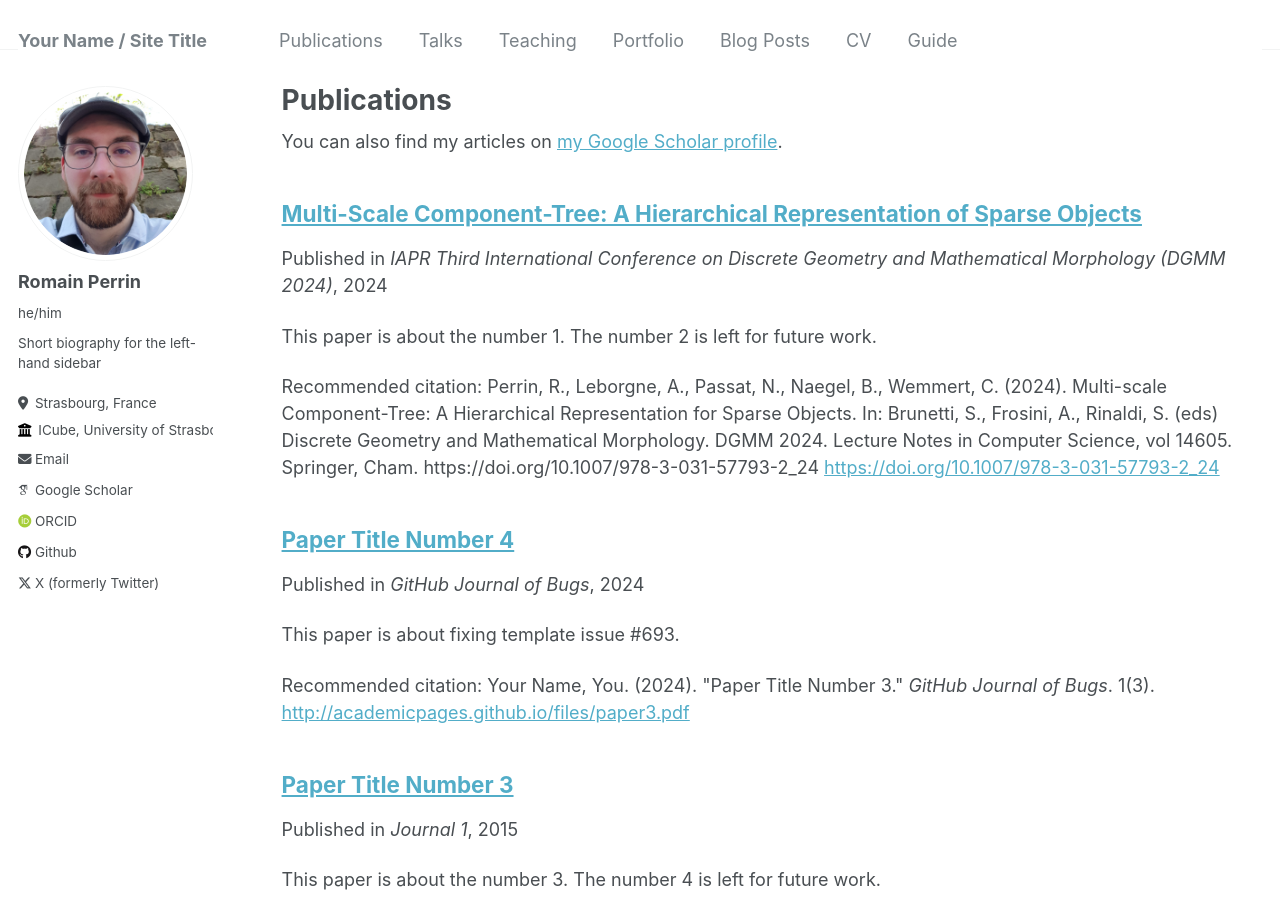
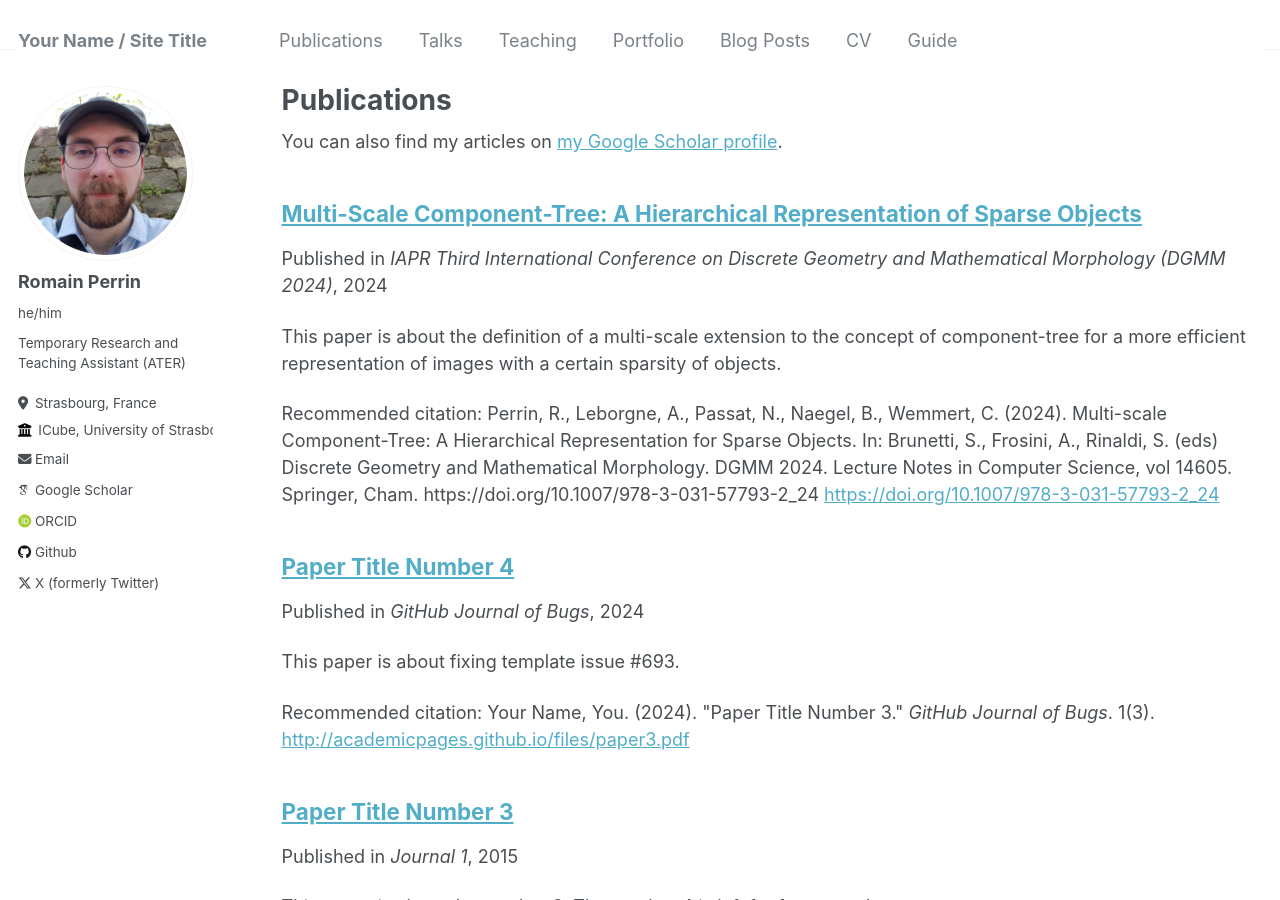
Before and after one commit to Romain96/Romain96.github.io, a Jekyll site: the page built from _pages/publications.md, in a window 1280 px wide and 900 px high. Built offline with Jekyll 4.4.1, drawn with Linux system fonts in a browser that asks for light colours; some web fonts are replaced.

Commit message:
DGMM article

```diff
--- a/_config.yml
+++ b/_config.yml
@@ -24,7 +24,7 @@ author:
   avatar           : "profile.png"
   name             : "Romain Perrin"
   pronouns         : "he/him"
-  bio              : "Short biography for the left-hand sidebar"
+  bio              : "Temporary Research and Teaching Assistant (ATER)"
   location         : "Strasbourg, France"
   employer         : "ICube, University of Strasbourg"
   uri              : # URL
--- a/_publications/2024-04-18-DGMM-2024-paper.md
+++ b/_publications/2024-04-18-DGMM-2024-paper.md
@@ -2,7 +2,7 @@
 title: "Multi-Scale Component-Tree: A Hierarchical Representation of Sparse Objects"
 collection: publications
 permalink: /publication/2024-04-18-DGMM-2024-paper
-excerpt: 'This paper is about the number 1. The number 2 is left for future work.'
+excerpt: 'This paper is about the definition of a multi-scale extension to the concept of component-tree for a more efficient representation of images with a certain sparsity of objects.'
 date: 2024-04-18
 venue: 'IAPR Third International Conference on Discrete Geometry and Mathematical Morphology (DGMM 2024)'
 paperurl: 'https://doi.org/10.1007/978-3-031-57793-2_24'
```
